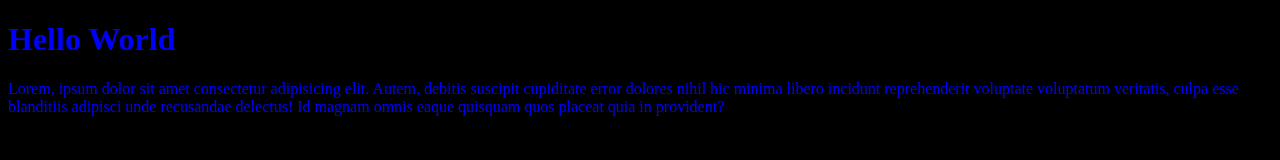
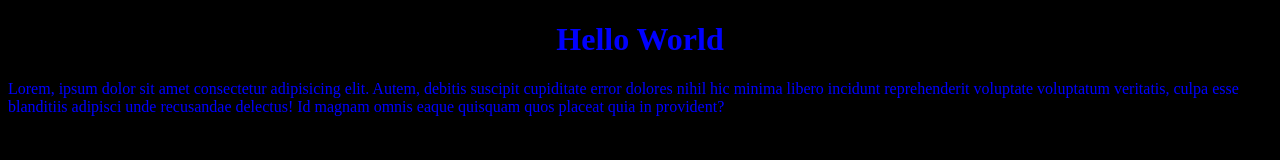
Before and after one commit to Swayam0604/Git-Example, a plain HTML site: page index.html in a window 1280 px wide. Drawn offline with Linux system fonts and the light colour scheme.

Commit message:
heading centered

```diff
--- a/index.html
+++ b/index.html
@@ -7,7 +7,7 @@
     <title>Welcome</title>
   </head>
   <body>
-    <h1>Hello World</h1>
+    <h1><center>Hello World</center></h1>
     <p>
       Lorem, ipsum dolor sit amet consectetur adipisicing elit. Autem, debitis
       suscipit cupiditate error dolores nihil hic minima libero incidunt
```
